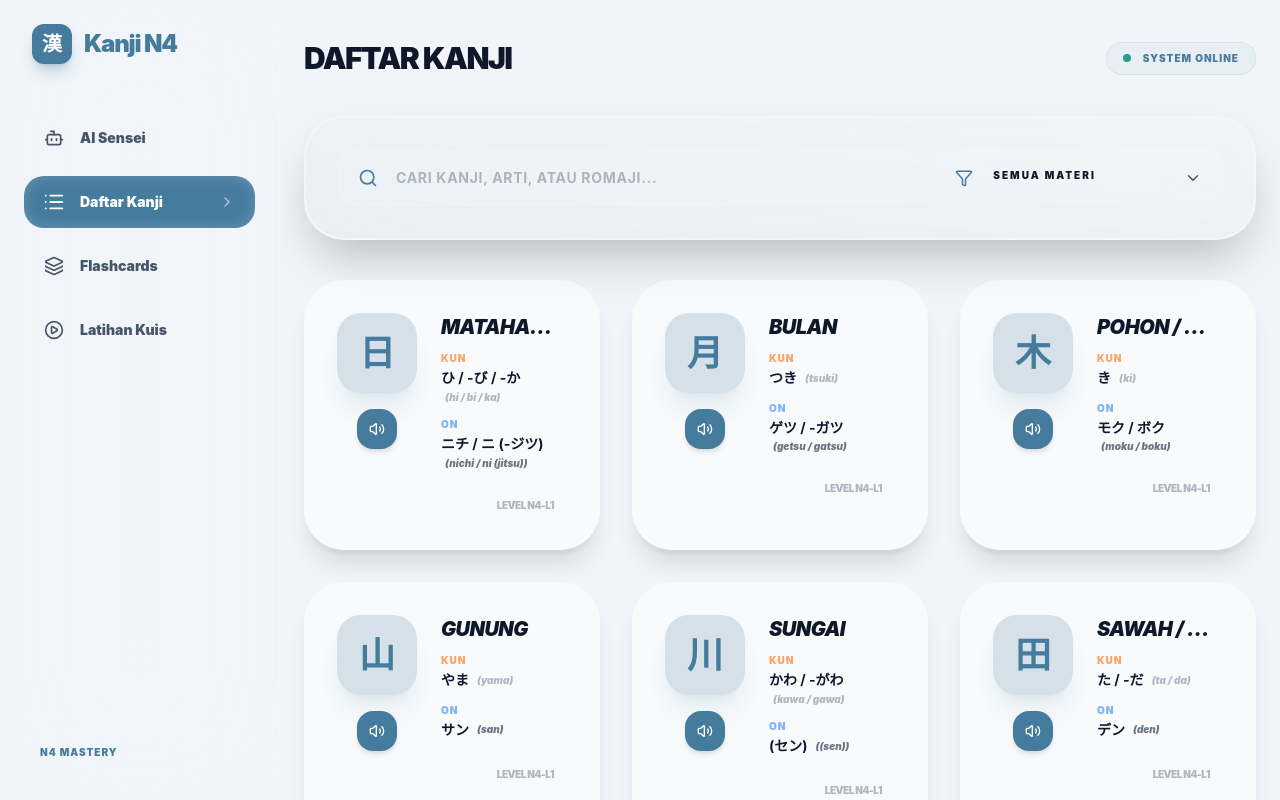
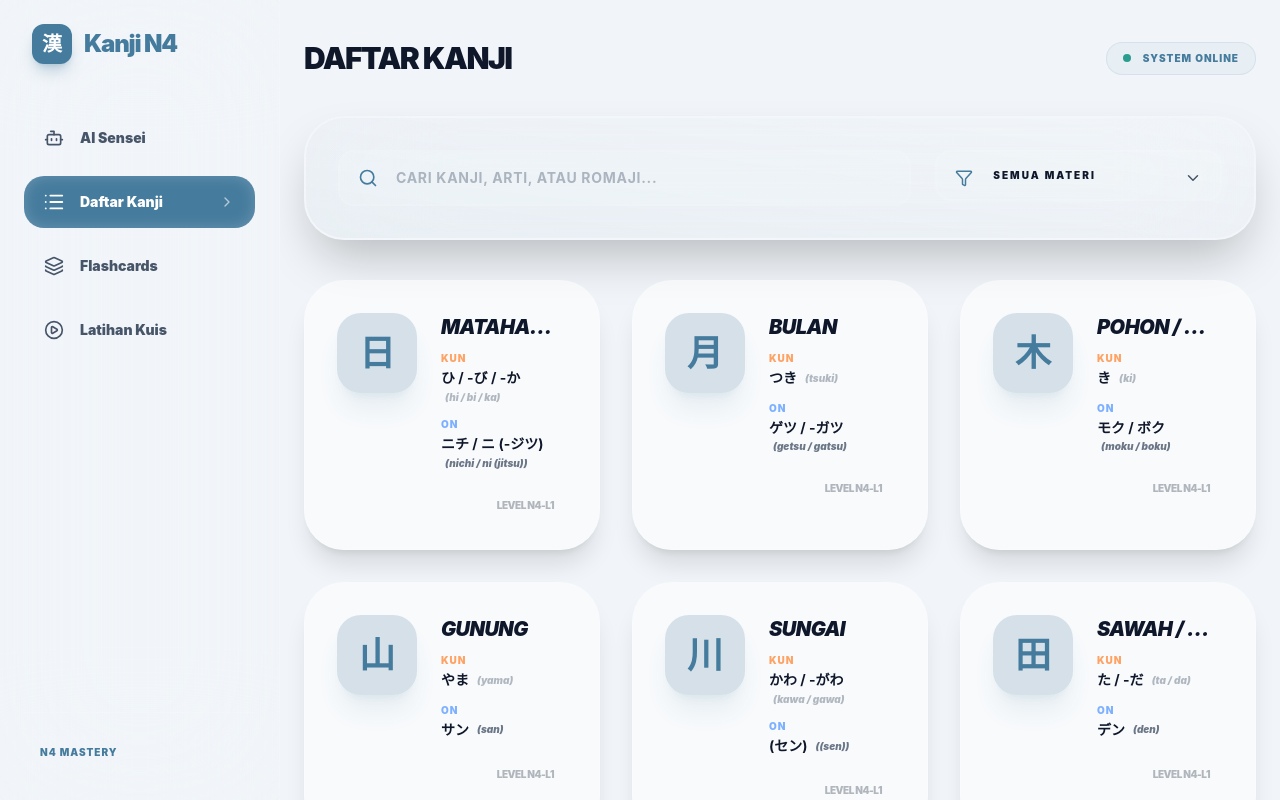
Before and after one commit to superdecrypt-dev/kanji, a React (Vite) app: page / in a window 1280 px wide. Built offline with nearby package versions, Linux system fonts and the light colour scheme.

Commit message:
feat: remove Audio and Voice feature

```diff
--- a/src/components/AudioPlayer.tsx
+++ /dev/null
@@ -1,65 +0,0 @@
-import React, { useState, useEffect } from 'react';
-import { Volume2, VolumeX } from 'lucide-react';
-import { Button } from './ui/button';
-
-export function speak(text: string) {
-  if (typeof window === 'undefined' || !window.speechSynthesis) return;
-
-  window.speechSynthesis.cancel();
-  const utterance = new SpeechSynthesisUtterance(text);
-  const voices = window.speechSynthesis.getVoices();
-  const preferredVoice = voices.find(v => v.lang.startsWith('ja')) || voices[0];
-
-  if (preferredVoice) utterance.voice = preferredVoice;
-  utterance.lang = 'ja-JP';
-  utterance.rate = 0.85;
-
-  window.speechSynthesis.speak(utterance);
-}
-
-interface AudioButtonProps {
-  text: string;
-  size?: number;
-  className?: string;
-}
-
-export const AudioButton: React.FC<AudioButtonProps> = ({ text, size = 18, className = "" }) => {
-  const [isPlaying, setIsPlaying] = useState(false);
-  const [isSupported, setIsSupported] = useState(false);
-
-  useEffect(() => {
-    const checkSupport = () => {
-      setIsSupported(!!(window.speechSynthesis));
-    };
-    checkSupport();
-    if (window.speechSynthesis?.onvoiceschanged !== undefined) {
-      window.speechSynthesis.onvoiceschanged = checkSupport;
-    }
-  }, []);
-
-  const handleSpeak = (e: React.MouseEvent) => {
-    e.stopPropagation();
-    if (!isSupported) return;
-    setIsPlaying(true);
-    speak(text);
-    setTimeout(() => setIsPlaying(false), 800);
-  };
-
-  return (
-    <Button
-      variant="ghost"
-      size="icon"
-      className={`h-12 w-12 rounded-2xl transition-all duration-300 ${
-        isPlaying ? 'bg-primary text-primary-foreground scale-110 shadow-lg shadow-primary/30' : 'bg-primary text-primary-foreground hover:bg-primary/90 shadow-md'
-      } ${className}`}
-      onClick={handleSpeak}
-      disabled={!isSupported}
-    >
-      {isSupported ? (
-        <Volume2 size={size} className={isPlaying ? 'animate-pulse' : ''} />
-      ) : (
-        <VolumeX size={size} className="opacity-20" />
-      )}
-    </Button>
-  );
-};
--- a/src/components/Flashcard.tsx
+++ b/src/components/Flashcard.tsx
@@ -3,7 +3,6 @@ import type { Kanji } from '../data';
 import { RefreshCcw } from 'lucide-react';
 import { motion } from 'framer-motion';
 import { Badge } from './ui/badge';
-import { AudioButton } from './AudioPlayer';
 
 interface FlashcardProps {
   kanji: Kanji;
@@ -77,7 +76,6 @@ const Flashcard: React.FC<FlashcardProps> = ({ kanji }) => {
                   <p className="text-xl font-bold leading-tight">{kanji.kunyomi || '-'}</p>
                   {kanji.kunyomi_romaji && <p className="text-[10px] text-foreground opacity-100 font-black mt-1.5 italic tracking-wide">{kanji.kunyomi_romaji}</p>}
                 </div>
-                {kanji.kunyomi && <AudioButton text={kanji.kunyomi.replace(/\//g, ',')} className="h-11 w-11" />}
               </div>
               <div className="bg-white/10 backdrop-blur-md border border-white/10 p-5 rounded-[2rem] flex items-center justify-between shadow-inner hover:bg-white/20 transition-all group">
                 <div className="text-left">
@@ -85,7 +83,6 @@ const Flashcard: React.FC<FlashcardProps> = ({ kanji }) => {
                   <p className="text-xl font-bold leading-tight">{kanji.onyomi || '-'}</p>
                   {kanji.onyomi_romaji && <p className="text-[10px] text-foreground opacity-100 font-black mt-1.5 italic tracking-wide">{kanji.onyomi_romaji}</p>}
                 </div>
-                {kanji.onyomi && <AudioButton text={kanji.onyomi.replace(/\//g, ',')} className="h-11 w-11" />}
               </div>
             </div>
 
--- a/src/components/KanjiList.tsx
+++ b/src/components/KanjiList.tsx
@@ -4,7 +4,6 @@ import { Search, Filter, Loader2, ChevronDown } from 'lucide-react';
 import { Card, CardContent } from './ui/card';
 import { Badge } from './ui/badge';
 import { motion } from 'framer-motion';
-import { AudioButton } from './AudioPlayer';
 
 interface KanjiListProps {
   kanjiList: Kanji[];
@@ -110,7 +109,6 @@ const KanjiList: React.FC<KanjiListProps> = ({ kanjiList }) => {
                   <div className="flex items-center justify-center w-20 h-20 rounded-[1.5rem] text-4xl font-black transition-all duration-500 shadow-xl bg-primary/20 text-primary group-hover:bg-primary group-hover:text-white group-hover:scale-110 group-hover:rotate-3 shadow-primary/10 group-hover:shadow-primary/30">
                     {kanji.kanji}
                   </div>
-                  <AudioButton text={kanji.kanji} size={16} className="h-10 w-10 shadow-md" />
                 </div>
                 <div className="flex-1 min-w-0 flex flex-col">
                   <div className="flex justify-between items-start mb-3">
```
